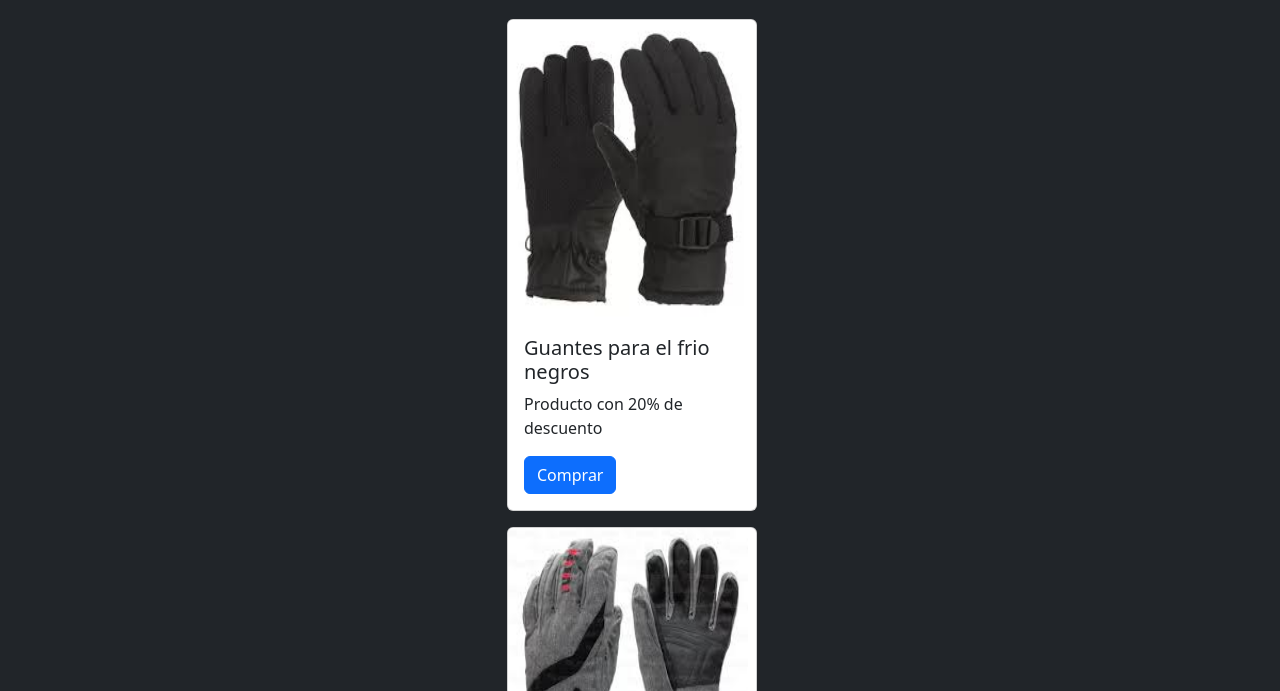
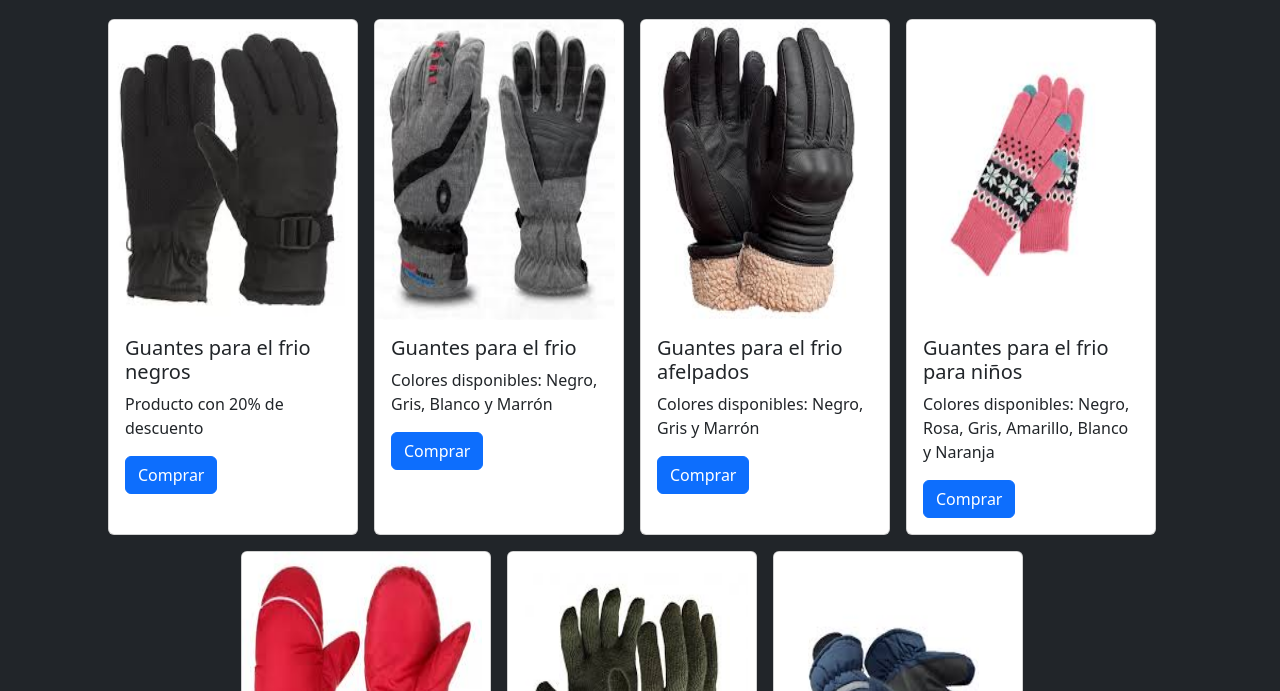
Before and after one commit to Nachitox738/tp8, a plain HTML site: page productos.html in a window 1280 px wide. Shown: the part 109-800 px from the top of the page. Drawn offline with nearby package versions, Linux system fonts and the light colour scheme.

Commit message:
productos finalizado

```diff
--- a/productos.html
+++ b/productos.html
@@ -10,11 +10,10 @@
   <body class="bg-dark">
       <div id="contenedornav"></div>
         <h1 class="text-light text-center"> Listado de Productos </h1>
-
+        <div class="container">
         <div class="row">
-          <div class="col-lg d-flex flex-wrap flex-row justify-content-center">
-            <div id="contenedor">
-            </div>
+            <div id="contenedor" class="col-lg d-flex flex-wrap flex-row justify-content-center">
+          </div>
           </div>
         </div>
 
```
